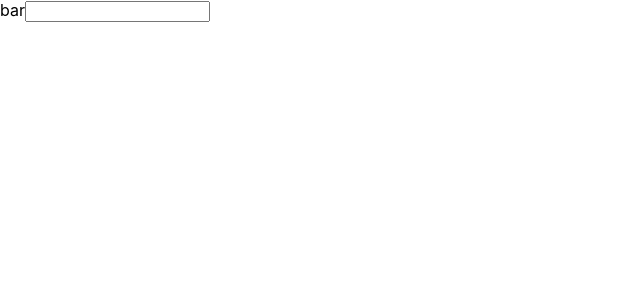
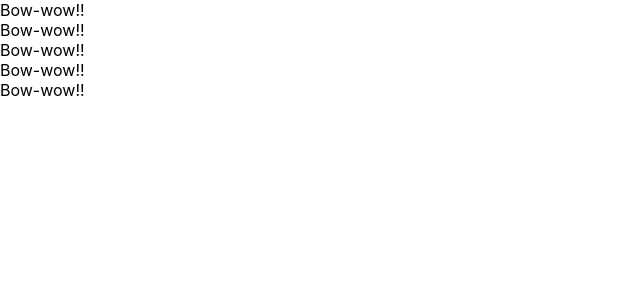
Before and after one commit to Nmyc/udemy_react_redux_clud_application, a React (Create React App) app: page / in a window 1280 px wide. Shown: the top 300 px of the page, without its empty margins (0-640 px from the left). Built offline with nearby package versions, Linux system fonts and the light colour scheme.

Commit message:
create class component and functional component

```diff
--- a/src/App.js
+++ b/src/App.js
@@ -1,14 +1,31 @@
 import React from 'react';
 import "./App.css"
-class App extends React.Component {
-  render() {
-    return (
-    <React.Fragment>
-      <label htmlFor="bar">bar</label>
-      <input type="text" onChange={() => {console.log("I am clicked.")}} />
-    </React.Fragment>
-    )
-  }
+
+// class App extends React.Component {
+//   render() {
+//     return (
+//     <React.Fragment>
+//       <label htmlFor="bar">bar</label>
+//       <input type="text" onChange={() => {console.log("I am clicked.")}} />
+//     </React.Fragment>
+//     )
+//   }
+// }
+
+const App = () => {
+  return (
+    <div>
+      <Dog />
+      <Dog />
+      <Dog />
+      <Dog />
+      <Dog />
+    </div>
+  )
+}
+
+const Dog = () => {
+  return <div>Bow-wow!!</div>
 }
 
 export default App;
```
